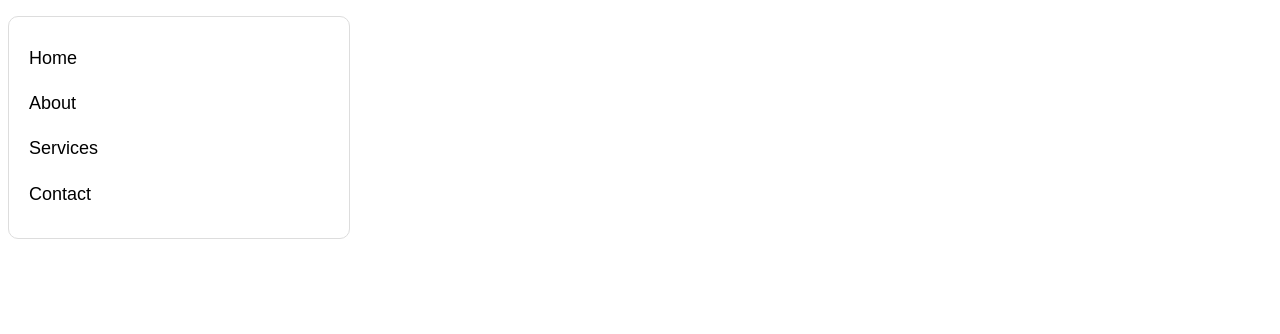
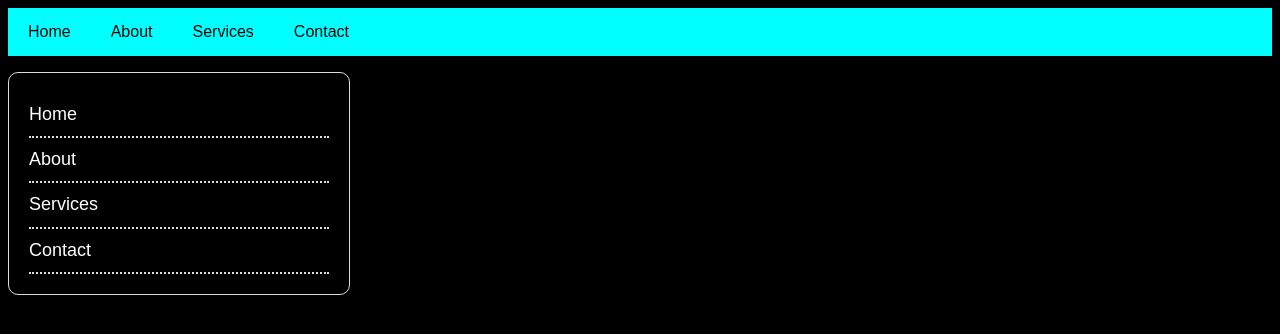
Before and after one commit to LeftyGunn/css-sandbox, a plain HTML site: page menu.html in a window 1280 px wide. Drawn offline with Linux system fonts and the light colour scheme.

Commit message:
added .nav bar

```diff
--- a/menu.html
+++ b/menu.html
@@ -2,13 +2,36 @@
 <html lang="en">
 <head>
     <meta charset="UTF-8">
-    <meta name="viewport" content="width=<>, initial-scale=1.0">
+    <meta name="viewport" content="width=device-width, initial-scale=1.0">
     <title>Document</title>
     <style>
         body {
             font-family: Arial, Helvetica, sans-serif;
+            background-color: #000;
+            color: #fff;
         }
 
+        .navbar {
+            list-style: none;
+            margin: 0;
+            padding: 0;
+            background: aqua;
+            overflow: auto;
+        }
+
+        .navbar li {
+            float: left;
+        }
+
+        .navbar li a {
+            text-decoration: none;
+            display: block;
+            color: #000;
+            padding: 15px 20px;
+        }
+        .navbar li a:hover {
+            background: rgb(53, 207, 207);
+        }
         .side-menu {
             list-style: none;
             border: 1px #ddd solid;
@@ -20,16 +43,22 @@
         .side-menu li {
             font-size: 18px;
             line-height: 2.4em;
-            border-bottom: dotted 2px #ddd0;
+            border-bottom: dotted 2px #ddd;
         }
 
         .side-menu li a {
-            color: #000;
+            color: #fff;
             text-decoration: none;
         }
     </style>
 </head>
 <body>
+    <ul class="navbar">
+        <li><a href="#">Home</a></li>
+        <li><a href="#">About</a></li>
+        <li><a href="#">Services</a></li>
+        <li><a href="#">Contact</a></li>
+    </ul>
     <ul class="side-menu">
         <li><a href="#">Home</a></li>
         <li><a href="#">About</a></li>
```
